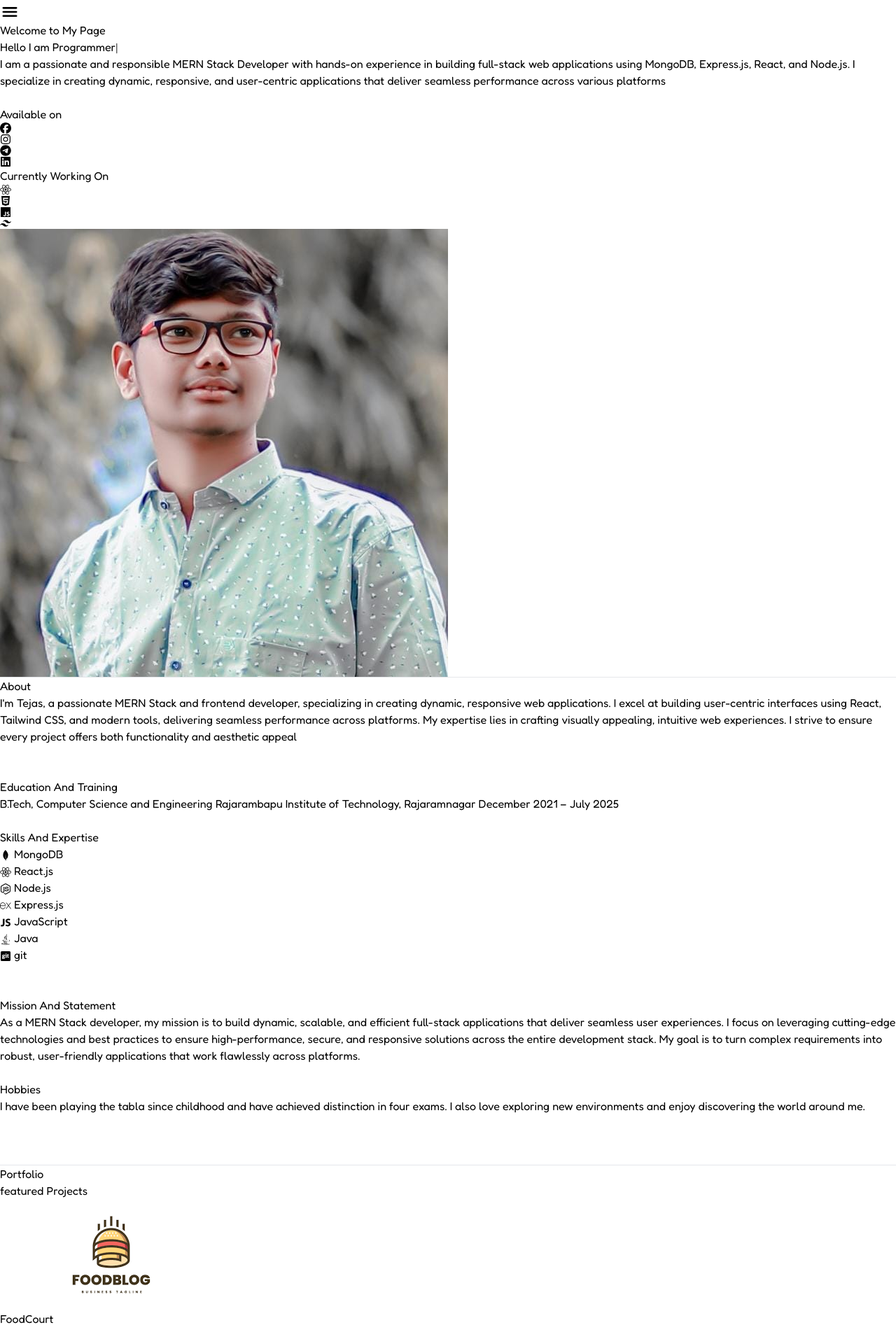
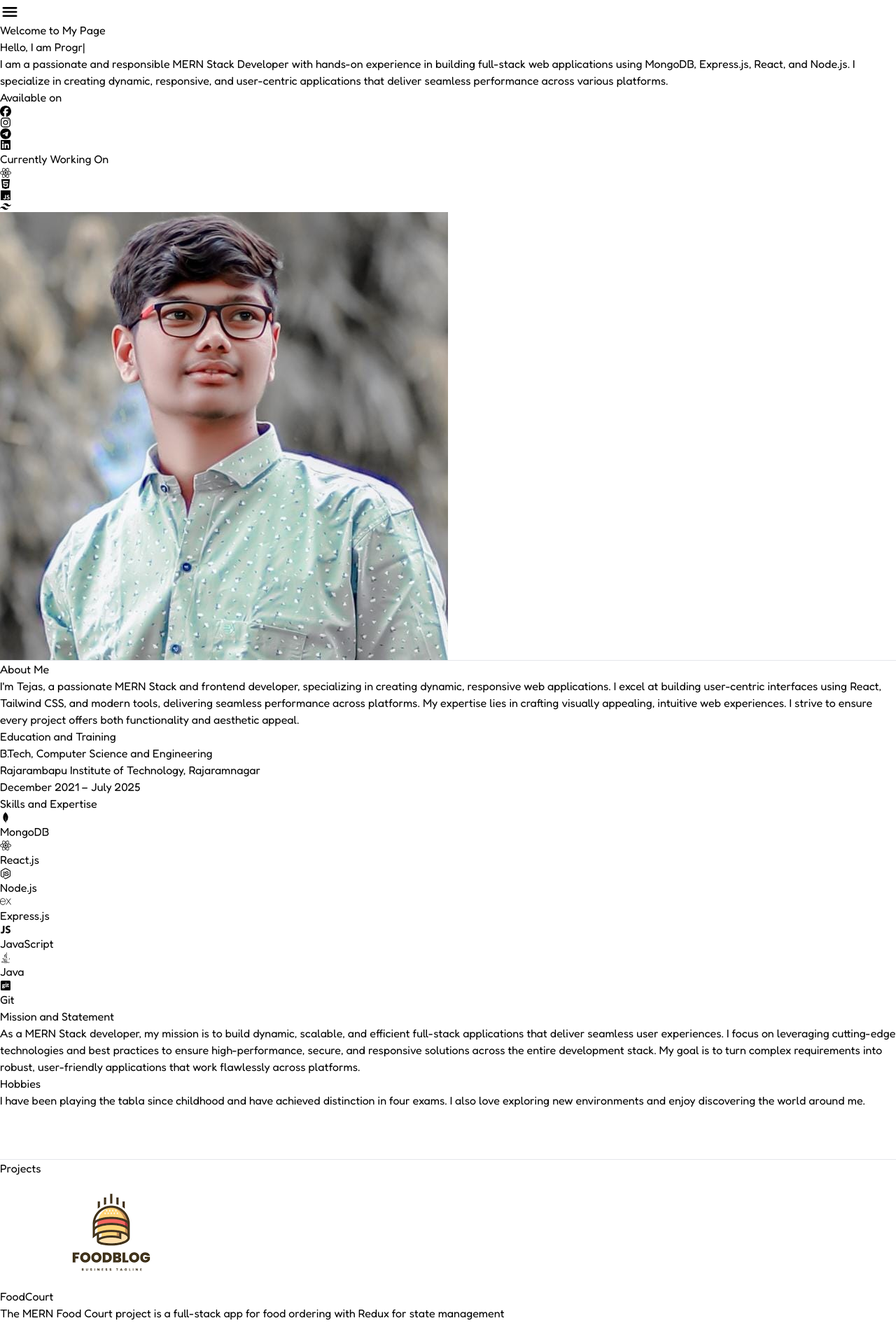
Before and after one commit to TejasBhoite0707/Personal-Portfolio, a React (Vite) app: page / in a window 1280 px wide. Shown: the part 781-2674 px from the top of the page at 70% size. Built offline with nearby package versions, Linux system fonts and the light colour scheme.

Commit message:
90% done!

```diff
--- a/index.html
+++ b/index.html
@@ -4,7 +4,7 @@
     <meta charset="UTF-8" />
     <link rel="icon" type="image/svg+xml" href="./logo.png" />
     <meta name="viewport" content="width=device-width, initial-scale=1.0" />
-    <title>Tejas Portfolio</title>
+    <title>Tejas Projects</title>
   </head>
   <body>
     <div id="root"></div>
--- a/src/App.jsx
+++ b/src/App.jsx
@@ -1,13 +1,12 @@
-import { useState } from 'react'
-import reactLogo from './assets/react.svg'
-import viteLogo from '/vite.svg'
+
 import Navbar from './Components/Navbar'
 import Home from './Components/Home'
 import About from './Components/About'
-import Portfolio from './Components/Portfolio'
+import Projects from './Components/Projects'
 import Footer from './Components/Footer'
 import Contact from './Components/Contact'
 import {Toaster} from 'react-hot-toast'
+
 
 function App() {
 return(
@@ -16,7 +15,7 @@ return(
   <Navbar/>
   <Home/>
   <About/>
-  <Portfolio/>
+  <Projects/>
   <Contact/>
   <Footer/>
   </div>
--- a/src/Components/About.jsx
+++ b/src/Components/About.jsx
@@ -10,56 +10,49 @@ function About () {
 
     return (
       <>
-       <div name='About' className='max-w-screen-2xl container mx-auto px-4 md:px-20 my-10 '>
-        <h1 className='text-3xl mb-5 font-bold'>About</h1>
-        <p>
-        I'm Tejas, a passionate MERN Stack and frontend developer, specializing in creating dynamic, responsive web applications. I excel at building user-centric interfaces using React, Tailwind CSS, and modern tools, delivering seamless performance across platforms. My expertise lies in crafting visually appealing, intuitive web experiences. I strive to ensure every project offers both functionality and aesthetic appeal
-        </p>
-        <br/>
-        <br/>
+     <div name='About' className='max-w-screen-2xl container mx-auto px-4 md:px-20 my-16'>
+  <h1 className='text-4xl mb-8 font-bold text-gray-800 border-b-4 border-green-800 pb-2 w-fit'>About Me</h1>
+  <p className='text-lg md:text-xl text-gray-700 leading-relaxed'>
+    I'm Tejas, a passionate MERN Stack and frontend developer, specializing in creating dynamic, responsive web applications. I excel at building user-centric interfaces using React, Tailwind CSS, and modern tools, delivering seamless performance across platforms. My expertise lies in crafting visually appealing, intuitive web experiences. I strive to ensure every project offers both functionality and aesthetic appeal.
+  </p>
 
-        <h1 className='text-xl font-semibold text-green-800'>
-            Education And Training
-        </h1>
-        <span>
-        B.Tech, Computer Science and Engineering
-Rajarambapu Institute of Technology, Rajaramnagar
-December 2021 – July 2025
-        </span>
-        <br/>
-        <br/>
-        <h1 className='text-xl font-semibold text-green-800'>
-            Skills And Expertise
-        </h1>
-        <span>
-    <ul type='disk' className='text-xl space-y-2'>
-<li><SiMongodb style={{display:'inline'}} /> MongoDB</li>
-<li><FaReact style={{display:'inline'}} /> React.js</li>
-<li><FaNodeJs style={{display:'inline'}} /> Node.js</li>
-<li><SiExpress style={{display:'inline'}} /> Express.js</li>
-<li><IoLogoJavascript style={{display:'inline'}} /> JavaScript</li>
-<li><FaJava style={{display:'inline'}} /> Java</li>
-<li><FaGitSquare style={{display:'inline'}} /> git</li>
+  <div className='mt-12'>
+    <h1 className='text-2xl font-semibold text-green-800'>Education and Training</h1>
+    <span className='block mt-3 text-lg text-gray-600'>
+      B.Tech, Computer Science and Engineering
+      <br /> Rajarambapu Institute of Technology, Rajaramnagar
+      <br /> December 2021 – July 2025
+    </span>
+  </div>
+
+  <div className='mt-12'>
+    <h1 className='text-2xl font-semibold text-green-800'>Skills and Expertise</h1>
+    <ul className='text-xl space-y-3 mt-4'>
+      <li className='flex items-center'><SiMongodb className='mr-2 text-green-600' /> MongoDB</li>
+      <li className='flex items-center'><FaReact className='mr-2 text-blue-500' /> React.js</li>
+      <li className='flex items-center'><FaNodeJs className='mr-2 text-green-500' /> Node.js</li>
+      <li className='flex items-center'><SiExpress className='mr-2 text-gray-600' /> Express.js</li>
+      <li className='flex items-center'><IoLogoJavascript className='mr-2 text-yellow-500' /> JavaScript</li>
+      <li className='flex items-center'><FaJava className='mr-2 text-red-500' /> Java</li>
+      <li className='flex items-center'><FaGitSquare className='mr-2 text-orange-600' /> Git</li>
     </ul>
-        </span>
-        <br/>
-        <br/>
-        <h1 className='text-xl font-semibold text-green-800'>
-           Mission And Statement
-        </h1>
-        <span>
+  </div>
 
-        As a MERN Stack developer, my mission is to build dynamic, scalable, and efficient full-stack applications that deliver seamless user experiences. I focus on leveraging cutting-edge technologies and best practices to ensure high-performance, secure, and responsive solutions across the entire development stack. My goal is to turn complex requirements into robust, user-friendly applications that work flawlessly across platforms.
-        </span>
-        <br/>
-        <br/>
-        <h1 className='text-xl font-semibold text-green-800'>
-            Hobbies
-        </h1>
-        <span>
-        I have been playing the tabla since childhood and have achieved distinction in four exams. I also love exploring new environments and enjoy discovering the world around me.
-        </span>
-       </div>
+  <div className='mt-12'>
+    <h1 className='text-2xl font-semibold text-green-800'>Mission and Statement</h1>
+    <p className='text-lg mt-4 text-gray-700 leading-relaxed'>
+      As a MERN Stack developer, my mission is to build dynamic, scalable, and efficient full-stack applications that deliver seamless user experiences. I focus on leveraging cutting-edge technologies and best practices to ensure high-performance, secure, and responsive solutions across the entire development stack. My goal is to turn complex requirements into robust, user-friendly applications that work flawlessly across platforms.
+    </p>
+  </div>
+
+  <div className='mt-12'>
+    <h1 className='text-2xl font-semibold text-green-800'>Hobbies</h1>
+    <p className='text-lg mt-4 text-gray-700 leading-relaxed'>
+      I have been playing the tabla since childhood and have achieved distinction in four exams. I also love exploring new environments and enjoy discovering the world around me.
+    </p>
+  </div>
+</div>
+
        <br/>
        <br/>
        <br/>
--- a/src/Components/Home.jsx
+++ b/src/Components/Home.jsx
@@ -14,55 +14,92 @@ function Home ()  {
     return (
         <>
 
-     <div name='Home' className='max-w-screen-2xl container mx-auto px-4 md:px-20 my-20 '>
-        <div className='flex flex-col md:flex-row'>
+        <div name='Home' className='max-w-screen-2xl container mx-auto px-4 md:px-20 my-20'>
+  <div className='flex flex-col md:flex-row items-center md:items-start'>
 
-        <div className="md:w-1/2 mt--3 md:mt-24 space-y-2 order-2 md:order-1">
-  <span className="text-lg md:text-2xl">Welcome to My Page</span>
-  <h1 className="font-bold text-2xl md:text-4xl">
-    Hello I am   <ReactTyped
-        className='text-red-700 text-4xl'
+    {/* Text Section */}
+    <div className="md:w-1/2 mt-8 md:mt-24 space-y-6 order-2 md:order-1">
+      <span className="text-lg md:text-2xl text-gray-700 tracking-wide">Welcome to My Page</span>
+      <h1 className="font-extrabold text-3xl md:text-5xl leading-snug md:leading-tight">
+        Hello, I am{' '}
+        <ReactTyped
+          className='text-red-700 md:text-5xl text-4xl font-semibold'
           strings={["Programmer", "Coder", "Developer"]}
-          typeSpeed={50}
-          backSpeed={50}
+          typeSpeed={60}
+          backSpeed={60}
           loop={true}
         />
       </h1>
-  <p className="text-sm md:text-lg text-justify">
-    I am a passionate and responsible MERN Stack Developer with hands-on experience in building full-stack web applications using MongoDB, Express.js, React, and Node.js. I specialize in creating dynamic, responsive, and user-centric applications that deliver seamless performance across various platforms
+      <p className="text-sm md:text-lg text-gray-600 text-justify leading-relaxed md:leading-loose">
+        I am a passionate and responsible MERN Stack Developer with hands-on experience in building full-stack web applications using MongoDB, Express.js, React, and Node.js. I specialize in creating dynamic, responsive, and user-centric applications that deliver seamless performance across various platforms.
       </p>
-  <br/>
+
+      {/* Social Media and Current Work */}
       <div className='flex flex-col md:flex-row justify-between items-center space-y-6 md:space-y-0'>
-  <div className='space-y-2 '>
+        {/* Social Media Links */}
+        <div className='space-y-2 text-center md:text-left'>
           <h1 className='text-xl font-semibold'>Available on</h1>
-  <ul className='flex space-x-3 text-2xl'>
- <a href='https://www.facebook.com/' target='_blank'><li className='cursor-pointer  hover:scale-110 transition-all duration-200'><FaFacebook/></li></a>
- <a href='https://www.instagram.com/accounts/login/?hl=en' target='_blank'><li className='cursor-pointer hover:scale-110 transition-all duration-200'><FaInstagram/></li></a>
- <a href='https://web.telegram.org/a/' target='_blank'><li className='cursor-pointer hover:scale-110 transition-all duration-200'><FaTelegram/></li></a>
- <a href='https://www.linkedin.com/feed/' target='_blank'><li className='cursor-pointer hover:scale-110 transition-all duration-200'><FaLinkedin/></li></a>
+          <ul className='flex space-x-5 text-2xl'>
+            <a href='https://www.facebook.com/' target='_blank'>
+              <li className='cursor-pointer hover:text-blue-600 hover:scale-110 transition-transform duration-200'>
+                <FaFacebook />
+              </li>
+            </a>
+            <a href='https://www.instagram.com/accounts/login/?hl=en' target='_blank'>
+              <li className='cursor-pointer hover:text-pink-500 hover:scale-110 transition-transform duration-200'>
+                <FaInstagram />
+              </li>
+            </a>
+            <a href='https://web.telegram.org/a/' target='_blank'>
+              <li className='cursor-pointer hover:text-blue-400 hover:scale-110 transition-transform duration-200'>
+                <FaTelegram />
+              </li>
+            </a>
+            <a href='https://www.linkedin.com/feed/' target='_blank'>
+              <li className='cursor-pointer hover:text-blue-700 hover:scale-110 transition-transform duration-200'>
+                <FaLinkedin />
+              </li>
+            </a>
           </ul>
         </div>
-  <div className='space-y-2 '>
-  <h1 className='text-xl font-semibold  md:text-xl'>Currently Working On</h1>
-  <ul className='flex space-x-3 text-2xl justify-center md:justify-start'>
- <a href='https://react.dev/' target='_blank'><li className='cursor-pointer  hover:scale-110 transition-all duration-200'><FaReact/></li></a>
-  <a href='https://www.w3schools.com/html/' target='_blank'><li className='cursor-pointer  hover:scale-110 transition-all duration-200'><IoLogoHtml5/></li></a>
-  <a href='https://developer.mozilla.org/en-US/docs/Web/JavaScript' target='_blank'>  <li className='cursor-pointer  hover:scale-110 transition-all duration-200'><IoLogoJavascript/></li></a>
-   <a href='https://tailwindcss.com/' target='_blank'><li className='cursor-pointer  hover:scale-110 transition-all duration-200'><SiTailwindcss/></li></a>
 
+        {/* Currently Working On */}
+        <div className='space-y-2 text-center md:text-left'>
+          <h1 className='text-xl font-semibold'>Currently Working On</h1>
+          <ul className='flex space-x-5 text-2xl justify-center md:justify-start'>
+            <a href='https://react.dev/' target='_blank'>
+              <li className='cursor-pointer hover:text-blue-400 hover:scale-110 transition-transform duration-200'>
+                <FaReact />
+              </li>
+            </a>
+            <a href='https://www.w3schools.com/html/' target='_blank'>
+              <li className='cursor-pointer hover:text-orange-500 hover:scale-110 transition-transform duration-200'>
+                <IoLogoHtml5 />
+              </li>
+            </a>
+            <a href='https://developer.mozilla.org/en-US/docs/Web/JavaScript' target='_blank'>
+              <li className='cursor-pointer hover:text-yellow-500 hover:scale-110 transition-transform duration-200'>
+                <IoLogoJavascript />
+              </li>
+            </a>
+            <a href='https://tailwindcss.com/' target='_blank'>
+              <li className='cursor-pointer hover:text-blue-300 hover:scale-110 transition-transform duration-200'>
+                <SiTailwindcss />
+              </li>
+            </a>
           </ul>
         </div>
       </div>
-
     </div>
 
+    {/* Image Section */}
     <div className='md:w-1/2 md:mt-20 md:ml-48 order-1'>
-        <img src={photo} className='rounded-full md:w-[450px] md:h-[450px]'></img>
+      <img src={photo} className='rounded-full shadow-lg md:w-[450px] md:h-[450px] hover:scale-105 transition-transform duration-300' alt='Profile' />
     </div>
 
   </div>
+</div>
 
-     </div>
      <hr/>
 
         </>
--- a/src/Components/Navbar.jsx
+++ b/src/Components/Navbar.jsx
@@ -18,7 +18,7 @@ function Navbar() {
     },
     {
       id:3,
-      name:"Portfolio"
+      name:"Projects"
     },
 
     {
--- a/src/Components/Portfolio.jsx
+++ b/src/Components/Projects.jsx
@@ -6,14 +6,14 @@ import TodoList from '../Images/to_do_list_icon.png';
 import urlShortener from '../Images/UrlShortner.jpeg'
 import BookStore from '../Images/BookStore.png';
 import roxiler from '../Images/Roxiler.jpeg'
-function Portfolio () {
+function Projects () {
 const CardItems=[
     {
         id:1,
         name:"FoodCourt",
         logo:FoodCart,
         webd:'https://food-cart-tejas.vercel.app/',
-        desc:'',
+        desc:'The MERN Food Court project is a full-stack app for food ordering with Redux for state management',
         webRepo:'https://github.com/TejasBhoite0707/Food-CART',
     },
     {
@@ -21,7 +21,7 @@ const CardItems=[
         name:"Tic Tak Toe",
         logo:TickTacToe,
         webd:'https://tejas-tictactoe.netlify.app',
-        desc:'',
+        desc:'The Tic Tac Toe project is a React app that lets players play and saves move history',
         webRepo:'https://github.com/TejasBhoite0707/Game',
     },
     {
@@ -29,7 +29,7 @@ const CardItems=[
         name:"PasswordGenerator",
         logo:jsi,
         webd:'https://tejaspassword.netlify.app',
-        desc:'',
+        desc:'Developed a random password generator in React for creating secure, customizable passwords',
         webRepo:'https://github.com/TejasBhoite0707/Password_Generator',
     },
     {
@@ -37,6 +37,7 @@ const CardItems=[
         name:"Bookstotre",
         logo:BookStore,
         webd:'https://github.com/TejasBhoite0707/BookStore',
+        desc:'Built a MERN stack bookstore app where users can browse and read books seamlessly',
         webRepo:'https://github.com/TejasBhoite0707/BookStore',
     },
     {
@@ -66,15 +67,15 @@ const CardItems=[
 ]
     return (
       <>
-      <div name='Portfolio' className='max-w-screen-2xl container mx-auto px-4 md:px-20 mt-10' >
+      <div name='Projects' className='max-w-screen-2xl container mx-auto px-4 md:px-20 mt-10' >
         <div>
-<h1 className='text-3xl mb-5 font-bold'>Portfolio</h1>
-<span className='underline  '>featured Projects</span>
+<h1 className='text-3xl mb-5 font-bold'>Projects</h1>
+
 <div className='grid md:grid-cols-4 my-10 gap-20'>
 {
     CardItems.map(({id,logo,name, webd,
         webRepo,desc})=>(
-    <div key={id} className='md:w-[250px]  md:h-[250px] border-[2px] rounded-lg shadow-lg p-1  cursor-pointer md:hover:scale-95 bg-white duration-150'>
+    <div key={id} className='md:w-[300px]  md:h-[300px] border-[2px] rounded-lg shadow-lg p-1  cursor-pointer md:hover:scale-95 bg-white duration-150'>
 <img src={logo} className='w-[120px] h-[120px] p-1 rounded-full border-[2px] ml-14' alt=''/>
 <div className=''>
 <div className='font-bold text-lg p-1'>{name}</div>
@@ -99,4 +100,4 @@ const CardItems=[
     );
 };
 
-export default Portfolio;
+export default Projects;
```
Also changed, not shown: 1 other file (tests, documents, lock files or other folders). Lines whose indentation alone changed are shown as unchanged.
